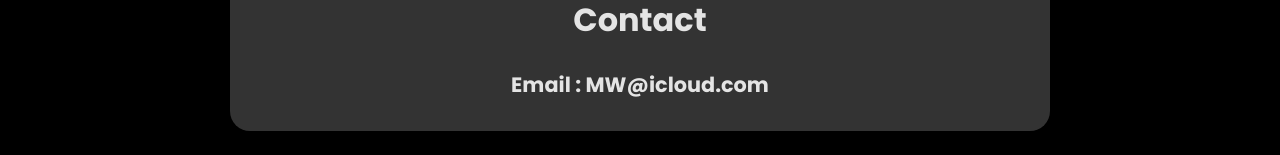
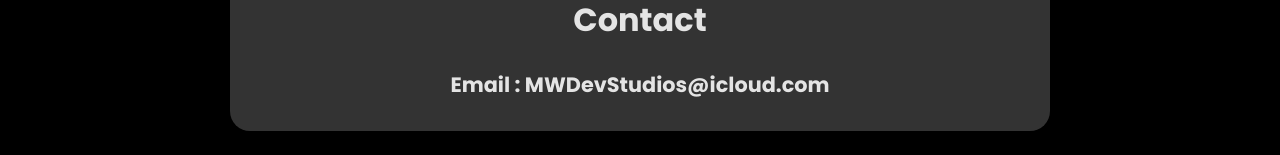
Before and after one commit to maxwattan/PortfolioSite-25, a React (Vite) app in the folder Portfolio25/: page / in a window 1280 px wide. Shown: the part 3485-3640 px from the top of the page. Built offline with nearby package versions, Linux system fonts and the light colour scheme.

Commit message:
added an email

```diff
--- a/Portfolio25/src/App.jsx
+++ b/Portfolio25/src/App.jsx
@@ -182,7 +182,7 @@
         <h1 className="contact-title"> Contact </h1>
         <h3 className="contact-email">
           {" "}
-          Email : <a> MW@icloud.com</a>
+          Email : <a> MWDevStudios@icloud.com</a>
         </h3>
       </section>
 
```
